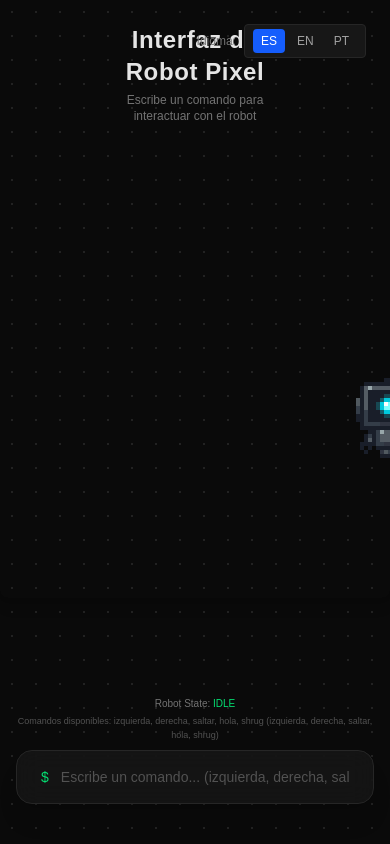
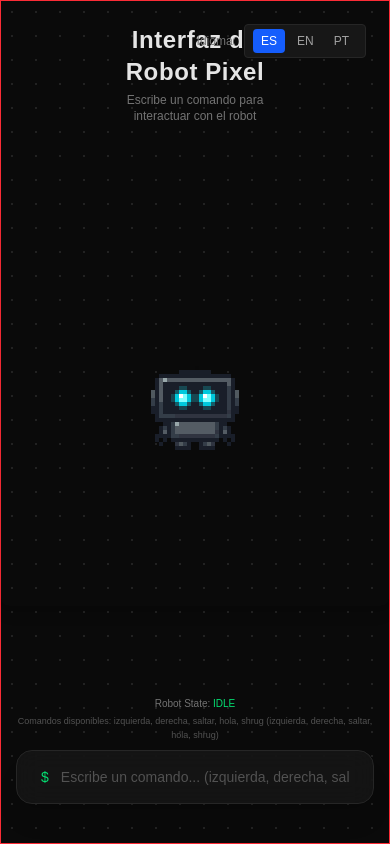
Before and after one commit to jvmxgs/lumo-agent, a Next.js app: page / in a window 390 px wide. Built offline with nearby package versions, Linux system fonts and the light colour scheme.

Commit message:
canvas now is responsive

```diff
--- a/app/components/RobotCanvas/index.tsx
+++ b/app/components/RobotCanvas/index.tsx
@@ -21,7 +21,7 @@ const RobotCanvas = () => {
   return (
     <div
       id="robotCanvas"
-      className="w-full max-w-2xl h-96 rounded-lg shadow-lg mb-8"
+      className="w-full max-w-2xl aspect-[2/1] rounded-lg shadow-lg mb-8"
     ></div>
   )
 }
--- a/app/components/RobotCanvas/phaserConfig.ts
+++ b/app/components/RobotCanvas/phaserConfig.ts
@@ -7,14 +7,19 @@ export const initializePhaser = async () => {
   // Create the RobotScene class with Phaser
   const RobotScene = createRobotSceneClass(Phaser)
 
-  const config = {
+  const config: Phaser.Types.Core.GameConfig = {
     type: Phaser.AUTO,
+    // initial dimensions; will be overridden when the canvas resizes
     width: 800,
     height: 400,
     parent: 'robotCanvas',
     transparent: true,
     pixelArt: true,
     scene: RobotScene,
+    scale: {
+      mode: Phaser.Scale.RESIZE,
+      autoCenter: Phaser.Scale.CENTER_BOTH,
+    },
   }
 
   return new Phaser.Game(config)
--- a/app/components/RobotCanvas/scenes/RobotScene.ts
+++ b/app/components/RobotCanvas/scenes/RobotScene.ts
@@ -27,8 +27,10 @@ export const createRobotSceneClass = (Phaser: PhaserType) => {
      * Initialize scene and create game objects
      */
     create() {
-      // Create the robot sprite
-      this.robot = this.add.sprite(400, 200, 'robot')
+      // Create the robot sprite at the current center of the scene
+      const centerX = this.scale.width / 2
+      const centerY = this.scale.height / 2
+      this.robot = this.add.sprite(centerX, centerY, 'robot')
       this.robot.setScale(4)
 
       // Create all animations
@@ -39,6 +41,13 @@ export const createRobotSceneClass = (Phaser: PhaserType) => {
 
       // Set up event listeners for robot actions
       this.setupRobotActionListeners()
+
+      // make sure the robot stays centered if the canvas resizes
+      this.scale.on('resize', (gameSize: Phaser.Structs.Size) => {
+        if (this.robot) {
+          this.robot.setPosition(gameSize.width / 2, gameSize.height / 2)
+        }
+      })
     }
 
     /**
--- a/app/page.tsx
+++ b/app/page.tsx
@@ -69,7 +69,7 @@ export default function Home() {
       </div>
 
       {/* Phaser Canvas */}
-      <div className="absolute inset-0 flex items-center justify-center">
+      <div className="absolute inset-0 flex items-center justify-center border border-red-500">
         <RobotCanvas />
       </div>
 
```
